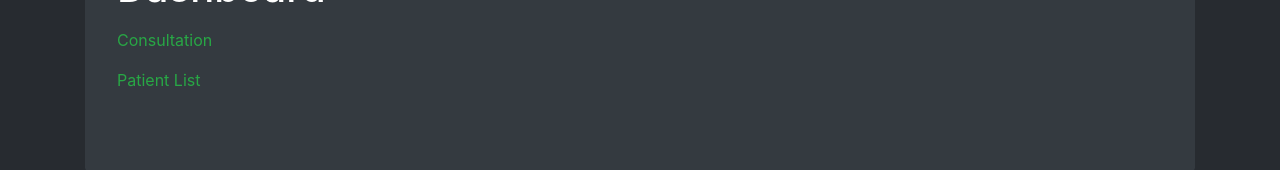
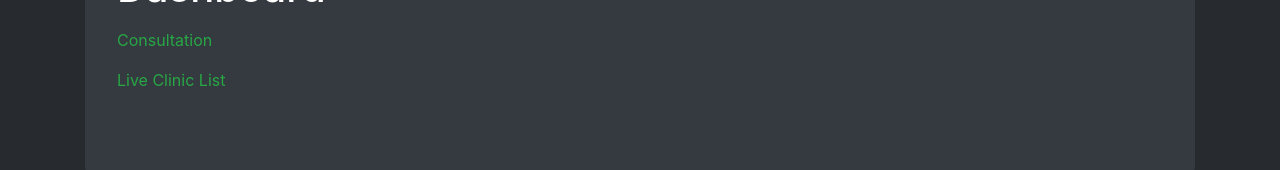
Before and after one commit to rejaur786/brphi_clinic_sys, a React (Create React App) app: page / in a window 1280 px wide. Shown: the part 196-366 px from the top of the page. Built offline with nearby package versions, Linux system fonts and the light colour scheme.

Commit message:
BRPHI-011: Change label from Patient to Clinic List -> Dashboard

```diff
--- a/src/components/Dashboard.js
+++ b/src/components/Dashboard.js
@@ -16,7 +16,7 @@ export default class Dashboard extends Component{
                                       </p>
 
                                        <p>
-                                       <Link to={"patientList"} className="nav-link" class="text-success">Patient List</Link>
+                                       <Link to={"patientList"} className="nav-link" class="text-success">Live Clinic List</Link>
                                       </p>
 
             </Jumbotron>
```
